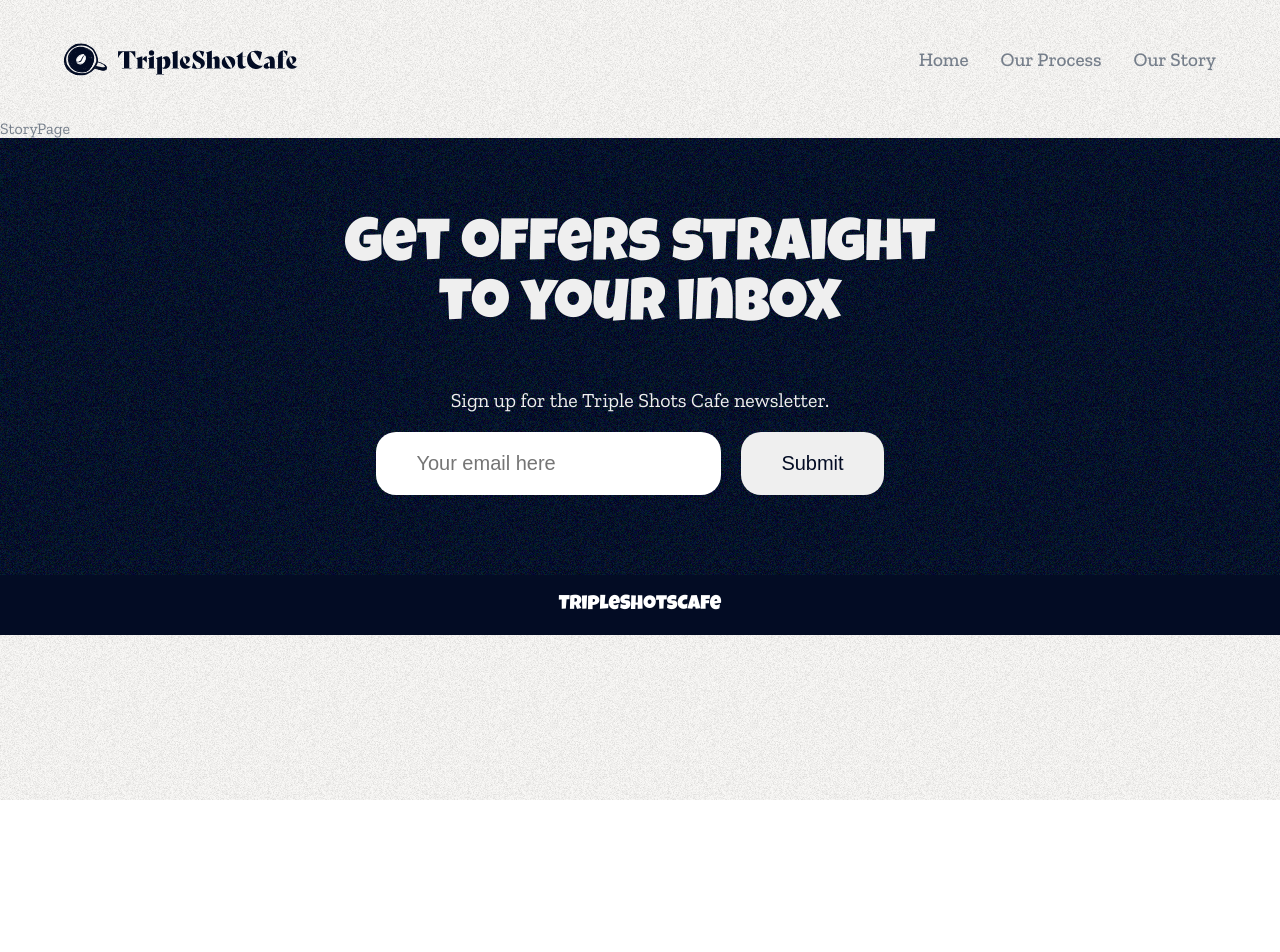
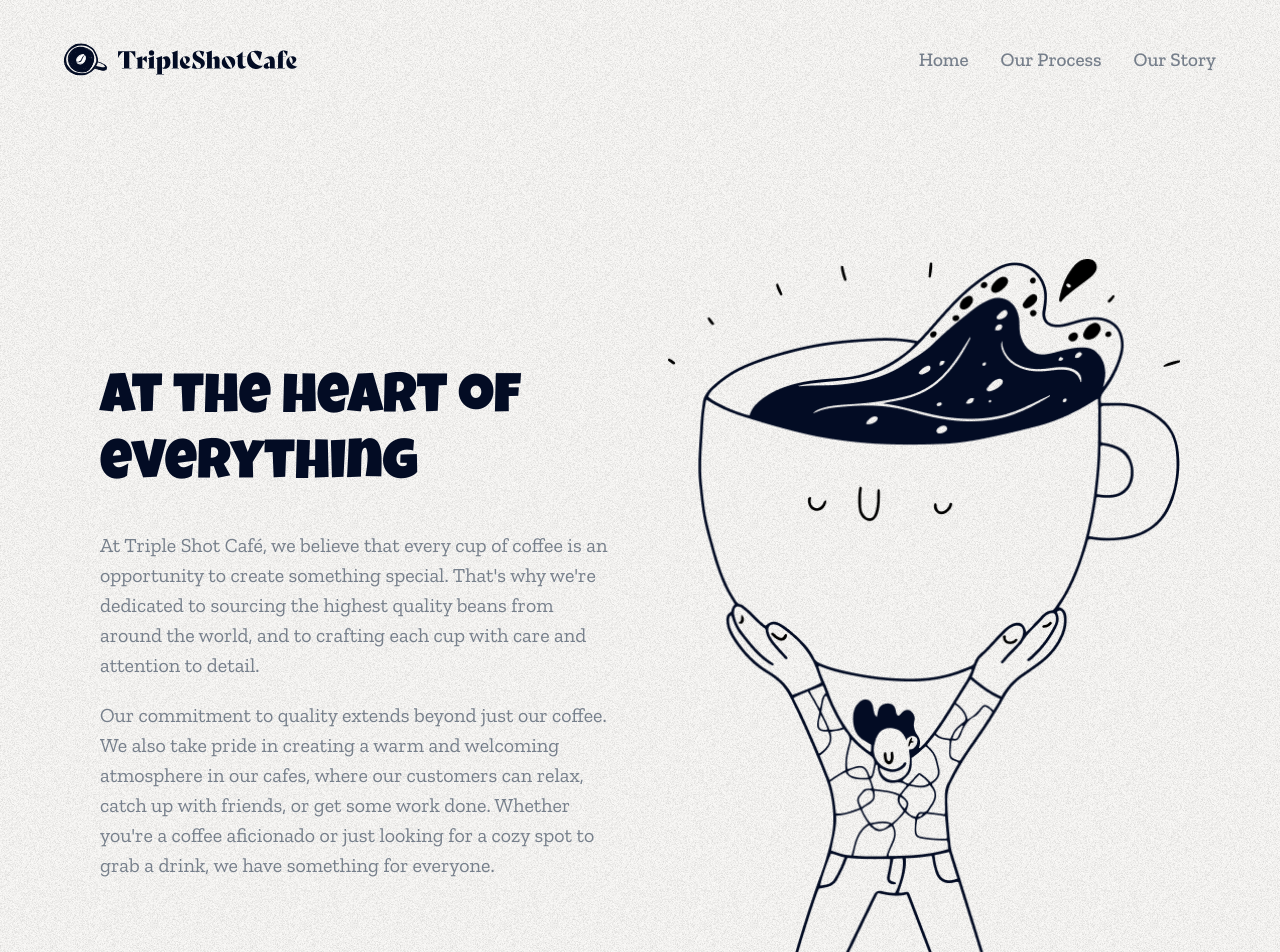
Before and after one commit to avicious/triple-shot-cafe, a React (Vite) app: page /story in a window 1280 px wide. Shown: the top 952 px of the page. Before the commit the page ends 800 px from the top, so only its background shows below. Built offline with nearby package versions, Linux system fonts and the light colour scheme.

Commit message:
added story page

```diff
--- a/src/assets/index.js
+++ b/src/assets/index.js
@@ -27,6 +27,8 @@
 import serveArrow from "./serve-arrow.png";
 import serve from "./serve.png";
 
+import storyImg from "./story-img.png";
+
 export {
   logo,
   close,
@@ -55,4 +57,5 @@
   pourArrow,
   serve,
   serveArrow,
+  storyImg,
 };
--- /dev/null
+++ b/src/components/Story.jsx
@@ -0,0 +1,30 @@
+import styles from "./Story.module.css";
+import { storyImg } from "../assets";
+
+const Story = () => (
+  <div className={styles.story}>
+    <div className={styles.main}>
+      <div>
+        <h2>At the heart of everything</h2>
+        <p>
+          At Triple Shot Café, we believe that every cup of coffee is an
+          opportunity to create something special. That's why we're dedicated to
+          sourcing the highest quality beans from around the world, and to
+          crafting each cup with care and attention to detail.
+        </p>
+        <p>
+          Our commitment to quality extends beyond just our coffee. We also take
+          pride in creating a warm and welcoming atmosphere in our cafes, where
+          our customers can relax, catch up with friends, or get some work done.
+          Whether you're a coffee aficionado or just looking for a cozy spot to
+          grab a drink, we have something for everyone.
+        </p>
+      </div>
+      <div>
+        <img src={storyImg} alt="cup" />
+      </div>
+    </div>
+  </div>
+);
+
+export default Story;
--- /dev/null
+++ b/src/components/Story.module.css
@@ -0,0 +1,34 @@
+.main {
+    padding: 140px 0;
+    margin: 0 100px;
+    display: flex;
+    align-items: center;
+    gap: 50px;
+}
+
+.main h2 {
+    color: #030c24;
+    margin-top: 0;
+    margin-bottom: 30px;
+    font-family: Luckiest Guy, sans-serif;
+    font-size: 56px;
+    font-weight: 400;
+    line-height: 66px;
+}
+
+.main p {
+    font-size: 20px;
+    line-height: 30px;
+}
+
+.main img {
+    width: 40vw;
+}
+
+@media (max-width: 800px) {
+    .main {
+        flex-direction: column;
+        padding: 70px 0;
+        margin: 0 50px;
+    }
+}
--- a/src/pages/ProcessPage.jsx
+++ b/src/pages/ProcessPage.jsx
@@ -1,8 +1,5 @@
 import Process from "../components/Process";
 
-const ProcessPage = () => (
-  <>
-    <Process />
-  </>
-);
+const ProcessPage = () => <Process />;
+
 export default ProcessPage;
--- a/src/pages/StoryPage.jsx
+++ b/src/pages/StoryPage.jsx
@@ -1,6 +1,5 @@
-const StoryPage = () => {
-  return (
-    <div>StoryPage</div>
-  )
-}
-export default StoryPage
+import Story from "../components/Story";
+
+const StoryPage = () => <Story />;
+
+export default StoryPage;
```
Also changed, not shown: src/assets/story-img.png (added).
